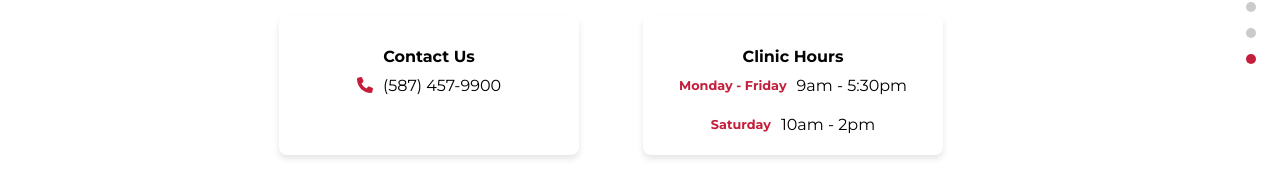
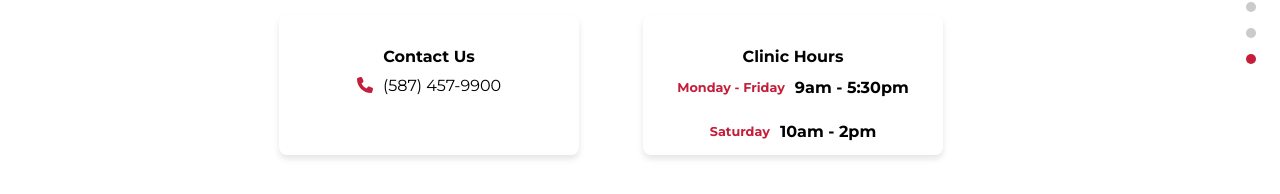
Before and after one commit to Dannathetechgirl/westpart, a React (Create React App) app: page / in a window 1280 px wide. Shown: the part 1386-1580 px from the top of the page. Built offline with nearby package versions, Linux system fonts and the light colour scheme; no server answers.

Commit message:
fix: font size

```diff
--- a/src/container/About/about.jsx
+++ b/src/container/About/about.jsx
@@ -31,11 +31,11 @@ function About() {
                     <h4 className="app__about-title bold-text">Clinic Hours</h4>
                     <div className="app__about-content">
                         <h5 className="p-text">Monday - Friday </h5>
-                        <span>9am - 5:30pm</span>
+                        <h4 className="p-text-word">9am - 5:30pm</h4>
                     </div>
                     <div className="app__about-content">
                         <h5 className="p-text">Saturday</h5>
-                        <span>10am - 2pm</span>
+                        <h4 className="p-text-word">10am - 2pm</h4>
                     </div>
 
 
```
Also changed, not shown: 1 other file (tests, documents, lock files or other folders).
